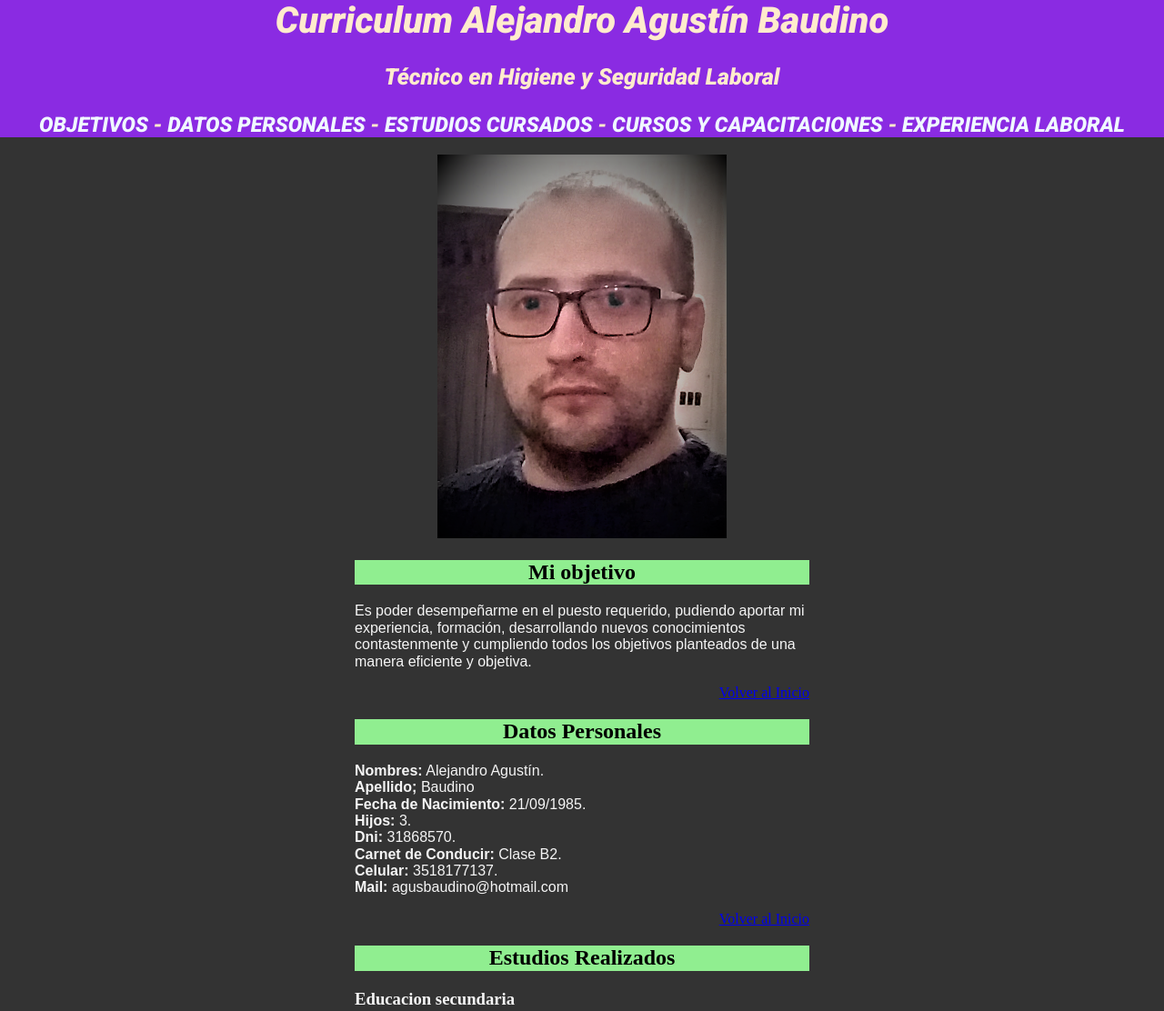
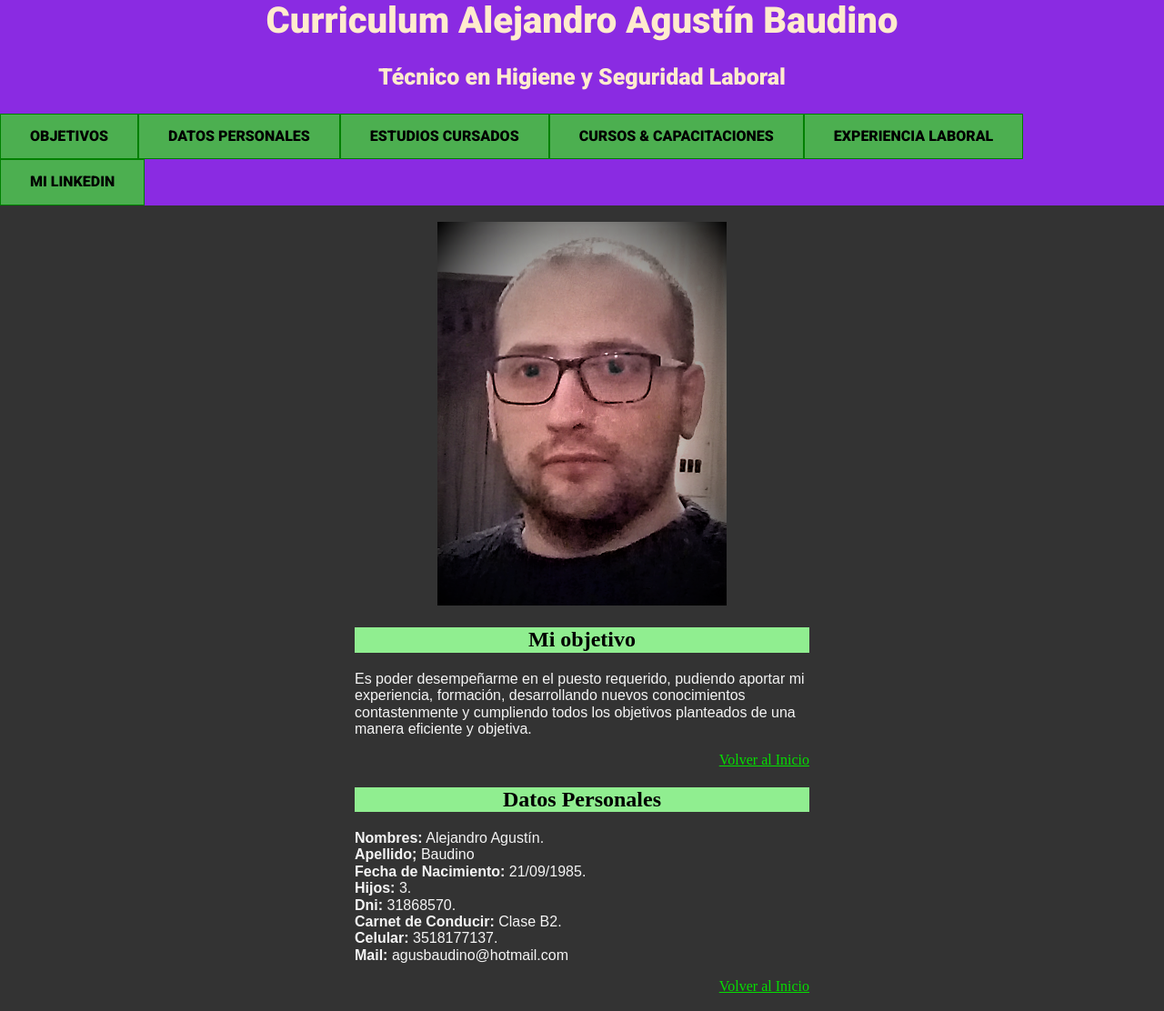
Before and after one commit to bubacba/ap40, a plain HTML site: page Index.html in a window 1280 px wide. Shown: the top 1112 px of the page at 91% size. Drawn offline with Linux system fonts and the light colour scheme.

Commit message:
Proyecto casi listo

```diff
--- a/CSS/styles-dist.css
+++ b/CSS/styles-dist.css
@@ -32,6 +32,7 @@ overflow: hidden;
 
 nav {
         font-size: 23px;
+      position: relative;
 }
 
 /*alineacion por herencia */
@@ -43,7 +44,6 @@ h1,h2 {
 .volver {
         background-color: #333;
         text-align: right;
-        text-decoration: none;
 }
 
 
@@ -63,3 +63,21 @@ footer {
 .text{
     font-family: sans-serif;
 }
+
+
+/*ESTILO BOTON*/
+.button {
+    background-color: #4CAF50; /* Green */
+    border: 1px solid green;
+    color: white;
+    padding: 15px 32px;
+    text-align: center;
+    text-decoration: none;
+    display: inline-block;
+    font-size: 16px;
+    cursor: pointer;
+    float: left;
+}
+.button:hover {
+    background-color: #3e8e41;
+}
--- a/CSS/styles.css
+++ b/CSS/styles.css
@@ -32,6 +32,7 @@ overflow: hidden;
 
 nav {
         font-size: 23px;
+      position: relative;
 }
 
 /*alineacion por herencia */
@@ -43,7 +44,6 @@ h1,h2 {
 .volver {
         background-color: #333;
         text-align: right;
-        text-decoration: none;
 }
 
 
@@ -63,3 +63,21 @@ footer {
 .text{
     font-family: sans-serif;
 }
+
+
+/*ESTILO BOTON*/
+.button {
+    background-color: #4CAF50; /* Green */
+    border: 1px solid green;
+    color: white;
+    padding: 15px 32px;
+    text-align: center;
+    text-decoration: none;
+    display: inline-block;
+    font-size: 16px;
+    cursor: pointer;
+    float: left;
+}
+.button:hover {
+    background-color: #3e8e41;
+}
--- a/Index.html
+++ b/Index.html
@@ -6,10 +6,17 @@
     <meta name="viewport" content="width=device-width, initial-scale=1.0">
     <link rel="stylesheet" href="CSS/normalize.css"> <!-- CON ESTO NORMALIZAMOS LOS ESTILOS EN TODOS LO NAVEGADORES.-->
     <link rel="stylesheet" href="CSS/styles-dist.css">
+
+    <!--Google fonts-->
+
     <link rel="stylesheet"
     <link rel="preconnect" href="https://fonts.googleapis.com">
     <link rel="preconnect" href="https://fonts.gstatic.com" crossorigin>
     <link href="https://fonts.googleapis.com/css2?family=Roboto:ital,wght@1,900&display=swap" rel="stylesheet"> <!-- google fonts -->
+    <link rel="preconnect" href="https://fonts.googleapis.com">
+    <link rel="preconnect" href="https://fonts.gstatic.com" crossorigin>
+    <link href="https://fonts.googleapis.com/css2?family=Roboto:ital,wght@0,900;1,900&display=swap" rel="stylesheet">
+
     <title> Curriculum Vitae </title>
 </head>
 <body>
@@ -17,12 +24,12 @@
             <div class="title">Curriculum Alejandro Agustín Baudino</ñ>
                 <p class="subtitle"> Técnico en Higiene y Seguridad Laboral</p>
                 <nav>
-                    <a href="#objs" class="link"><strong>OBJETIVOS</strong></a>     -
-                    <a href="#datpers" class="link"> <strong>DATOS PERSONALES</strong></a>     - <!-- id links datpers -->
-                    <a href="#EstRe"class="link"> <strong>ESTUDIOS CURSADOS</strong> </a>     -<!-- id links EstRe -->
-                    <a href="#Cursycap"class="link"> <strong>CURSOS Y CAPACITACIONES</strong></a>     - <!-- id links Cursycap -->
-                    <a href="#ExpL" class="link"> <strong>EXPERIENCIA LABORAL</strong> </a> <!-- id links ExpL -->
-
+                    <button class="button"><a href="#objs" style="color: black;" class="link" >OBJETIVOS</a></button>
+                    <button class="button"><a href="#datpers" style="color: black;" class="link" >DATOS PERSONALES</a></button>
+                    <button class="button"><a href="#EstRe" style="color: black;" class="link" >ESTUDIOS CURSADOS</a></button>
+                    <button class="button"><a href="#Cursycap" style="color: black;" class="link" >CURSOS & CAPACITACIONES</a></button>
+                    <button class="button"><a href="#ExpL" style="color: black;" class="link" >EXPERIENCIA LABORAL</a></button>
+                    <button class="button"><a href="https://www.linkedin.com/in/alejandro-agust%C3%ADn-baudino-712963211/" style="color: black;" class="link" >MI LINKEDIN</a></button>
                 </nav>
             </div>
     </header>
@@ -31,12 +38,13 @@
     <img src="images/foto-retr.png" class="foto" title="Sin titulo.">
     </div>
     <div>
+        <a id="objs"/>
             <article class="block">
                     <H2>Mi objetivo</H2>
                     <p class="text">Es poder desempeñarme en el puesto requerido, pudiendo aportar mi experiencia, formación, desarrollando nuevos conocimientos contastenmente y
                     cumpliendo todos los objetivos planteados de una manera eficiente y objetiva.
                     </p>
-                    <p class="volver"><a href="#">Volver al Inicio</a> </p>
+                    <p class="volver"><a href="#" style="color: #05de01;">Volver al Inicio</a> </p>
             </article>
 
         </div>
@@ -63,7 +71,7 @@
                     <br>
                     <strong>Mail:</strong> agusbaudino@hotmail.com
                 </p>
-            <p class="volver"><a href="#">Volver al Inicio</a> </p>
+                <p class="volver"><a href="#" style="color: #05de01;">Volver al Inicio</a> </p>
         </div>
     <div class="block">
         <a id="EstRe" />
@@ -79,7 +87,7 @@
         Carrera: Tec. en Higiene y seguridad laboral.
         MATRICULA N° 31868570 "CIEC".
     </P>
-    <p class="volver"><a href="#">Volver al Inicio</a> </p>
+    <p class="volver"><a href="#" style="color: #05de01;">Volver al Inicio</a> </p>
     </div>
     <div class="block">
         <a id="Cursycap" />
@@ -129,7 +137,8 @@
                     <li> Protección contra incendio y plan de emergencia </li>
                     <li> Riesgos derivados de la organización del trabajo</li>
                 </ul>·
-                <p class="volver"><a href="#">Volver al Inicio</a> </p>    </div>
+                <p class="volver"><a href="#" style="color: #05de01;">Volver al Inicio</a> </p>
+   </div>
     <div class="block">
         <a id="ExpL">
         </a>
@@ -155,12 +164,12 @@
                     </list>
                     <p> Durante este periodo en paralelo continuaba desarrollando mis tareas asignadas en pastorino seguridad. </p>
                 </list>
-                <p class="volver"><a href="#">Volver al Inicio</a> </p>    </div>
+                <p class="volver"><a href="#" style="color: #05de01;">Volver al Inicio</a> </p>    </div>
 
     </main>
     <footer>
         <p> Desarrollador <strong> Agustin Baudino </strong></p>
-        <p>Para el examen final de Argentina Programa</p>
+       <a href="https://github.com/bubacba/ap40" style="color: #05de01;"> <p>Github para el examen final de Argentina Programa</p></a>
     </footer>
 
 </body>
```
Also changed, not shown: 1 other file.
